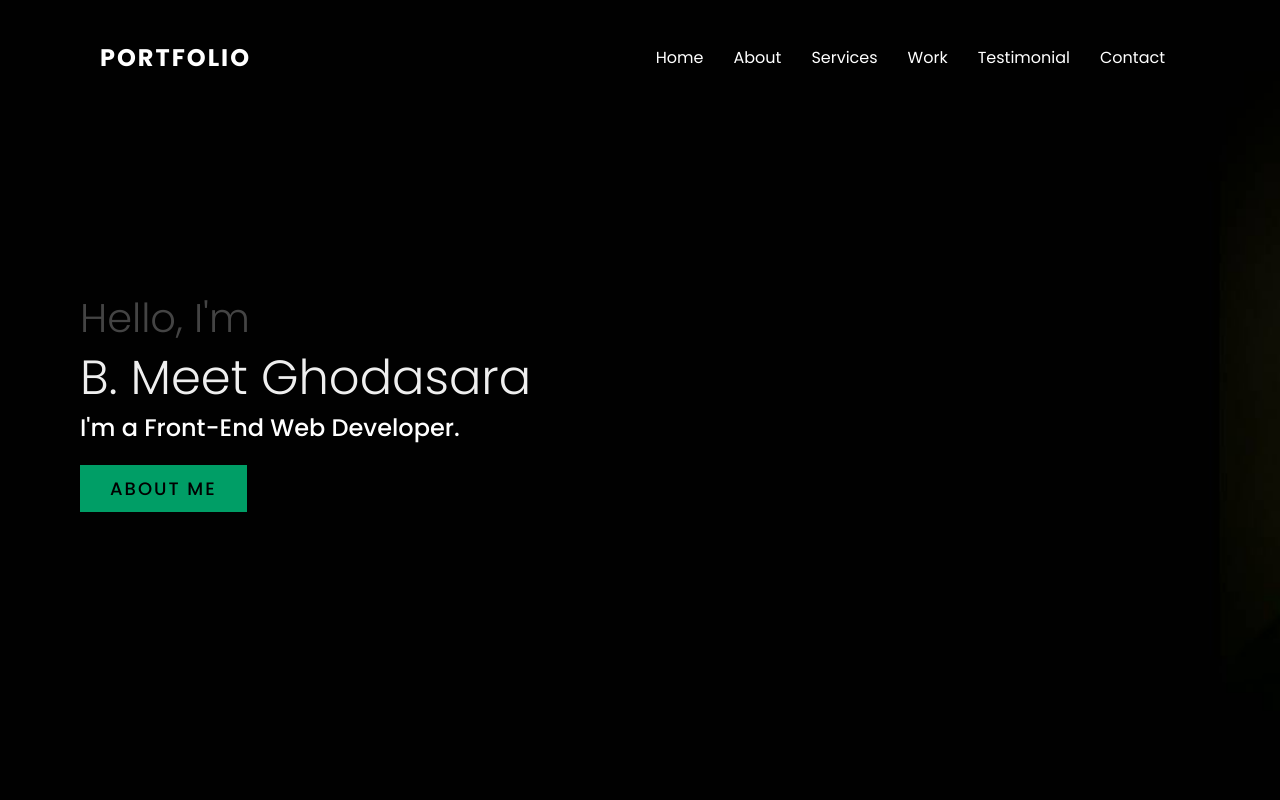
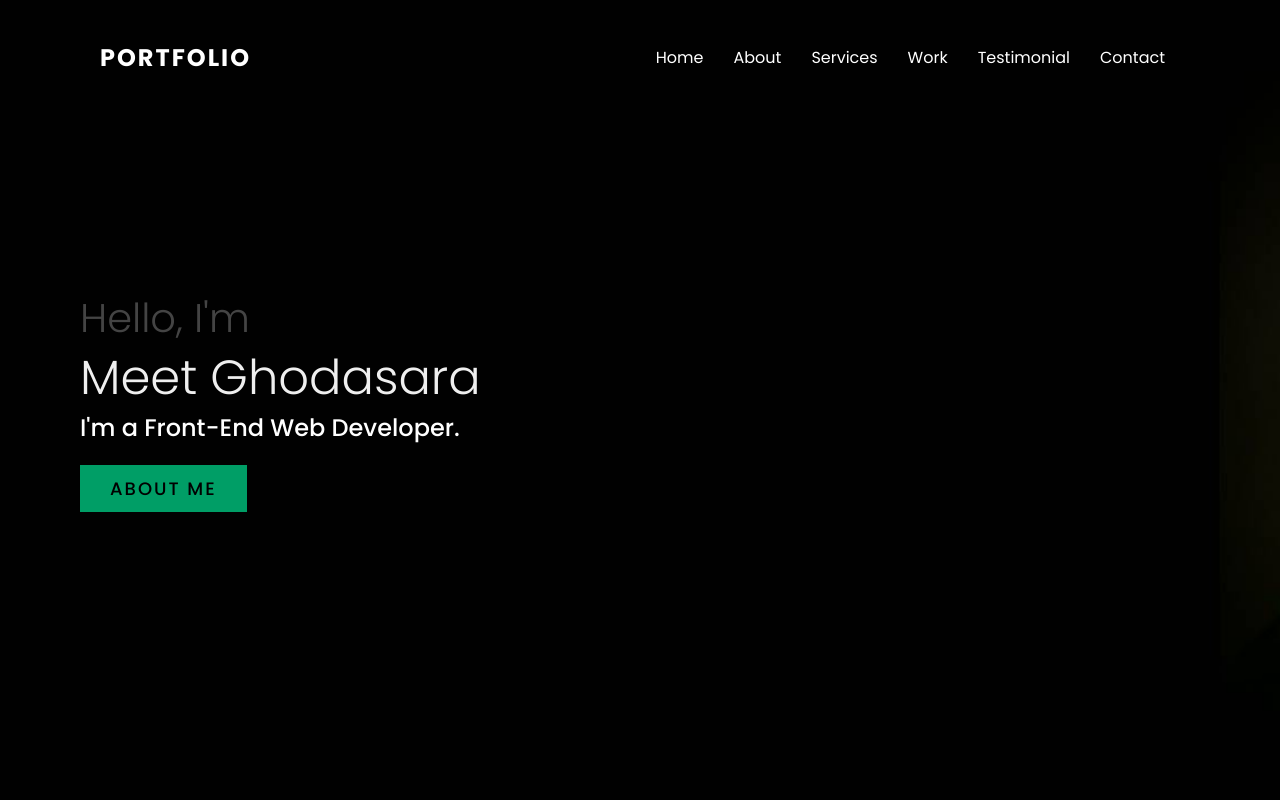
Before and after one commit to meetghodasara/portfolio, a plain HTML site: page index.html in a window 1280 px wide. Shown: the top 800 px of the page. Drawn offline with Linux system fonts and the light colour scheme.

Commit message:
Name Correction

```diff
--- a/index.html
+++ b/index.html
@@ -26,7 +26,7 @@
     <!-- Creating Banner Layout in HTML -->
     <section class="banner" id="home">
         <div class="textBx">
-            <h2>Hello, I'm<br> <span>B. Meet Ghodasara</span></h2>
+            <h2>Hello, I'm<br> <span> Meet Ghodasara</span></h2>
             <h3>I'm a Front-End Web Developer.</h3>
             <a href="#about" class="btn">About Me</a>
         </div>
```
